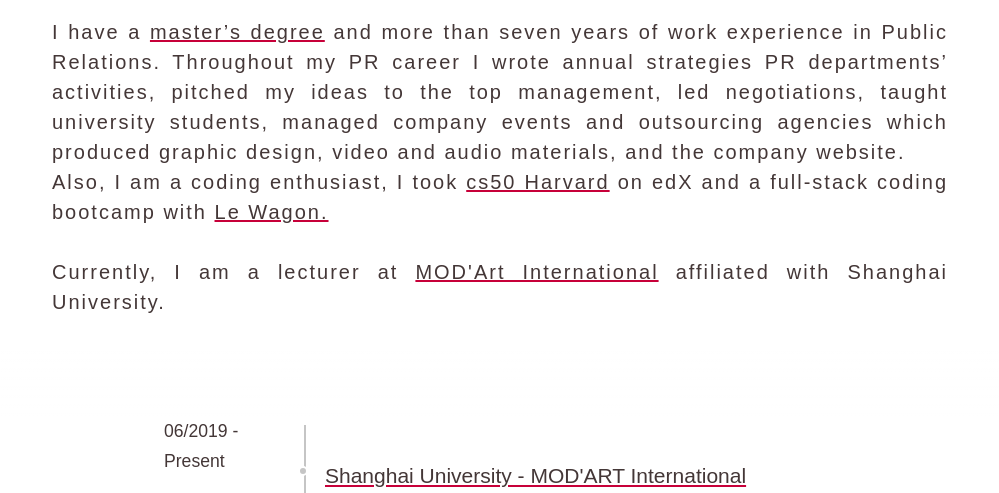
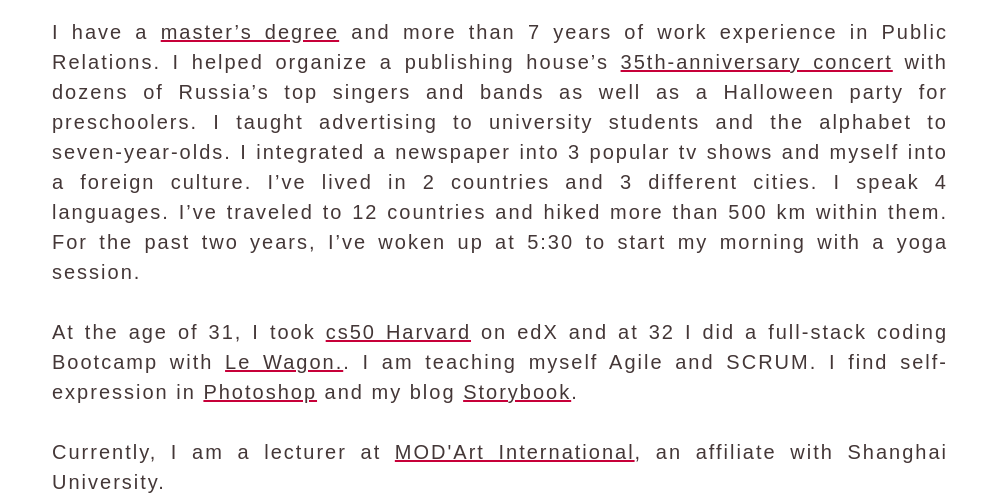
Before and after one commit to IrinaPenzina/portfolio, a plain HTML site: page index.html in a window 1280 px wide. Shown: the part 325-818 px from the top of the page, without its empty margins (140-1139 px from the left). Drawn offline with nearby package versions, Linux system fonts and the light colour scheme.

Commit message:
changed the text

```diff
--- a/index.html
+++ b/index.html
@@ -136,9 +136,10 @@
           <a href="images/Wechat.jpeg" data-lightbox="Wechat" class="social" title="WeChat"><i class="fab fa-weixin"></i></a>
           <a href="https://www.instagram.com/iri_/" target="_blank" class="social" title="Instagram"><i class="fab fa-instagram"></i></a>
         </div>
-        <div class="text">I have a <a href="http://rusoil.net/faculty/32#TITLE34" target="_blank" class="study">master’s degree</a> and more than seven years of work experience in Public Relations. Throughout my PR career I wrote annual strategies PR departments’ activities, pitched my ideas to the top management, led negotiations, taught university students, managed company events and outsourcing agencies which produced graphic design, video and audio materials, and the company website.<br>
-        Also, I am a coding enthusiast, I took <a href="https://www.edx.org/course/cs50s-introduction-to-computer-science" target="_blank" class="study">cs50 Harvard</a> on edX and a full-stack coding bootcamp with <a href="https://www.lewagon.com/shanghai/web-development-course/full-time" target="_blank" class="study">Le Wagon.</a><br><br>
-        Currently, I am a lecturer at <a href="http://modart.shu.edu.cn/" target="_blank" class="study">MOD'Art International</a> affiliated with Shanghai University.</div>
+        <div class="text">I have a <a href="http://rusoil.net/faculty/32#TITLE34" target="_blank" class="study">master’s degree</a> and more than 7 years of work experience in Public Relations. I helped organize a publishing house’s <a href="https://my.mail.ru/mailua/ypan49/video/1/315.html" target="_blank" class="study">35th-anniversary concert</a> with dozens of Russia’s top singers and bands as well as a Halloween party for preschoolers. I taught advertising to university students and the alphabet to seven-year-olds. I integrated a newspaper into 3 popular tv shows and myself into a foreign culture. I’ve lived in 2 countries and 3 different cities. I speak 4 languages. I’ve traveled to 12 countries and hiked more than 500 km within them. For the past two years, I’ve woken up at 5:30 to start my morning with a yoga session.<br><br>
+        At the age of 31, I took <a href="https://www.edx.org/course/cs50s-introduction-to-computer-science" target="_blank" class="study">cs50 Harvard</a> on edX and at 32 I did a full-stack coding Bootcamp with <a href="https://www.lewagon.com/shanghai/web-development-course/full-time" target="_blank" class="study">Le Wagon.</a>. I am teaching myself Agile and SCRUM. I find self-expression in <a href="https://www.instagram.com/looking_n_seeing/" target="_blank" class="study">Photoshop</a> and my blog <a href="http://storybook.style/index.html" target="_blank" class="study">Storybook</a>. <br><br>
+        Currently, I am a lecturer at <a href="http://modart.shu.edu.cn/" target="_blank" class="study">MOD'Art International</a>, an affiliate with Shanghai University.
+        </div>
       </div>
     </div>
 
```
